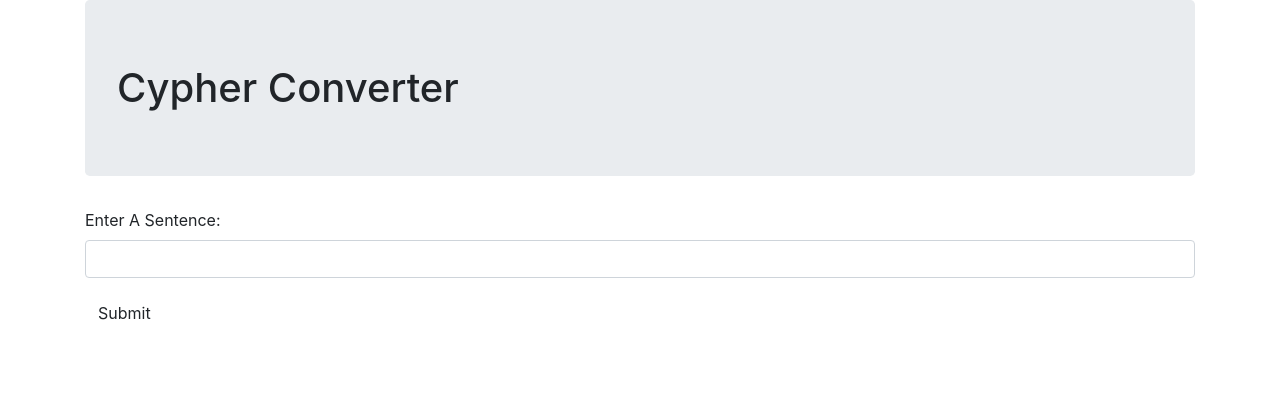
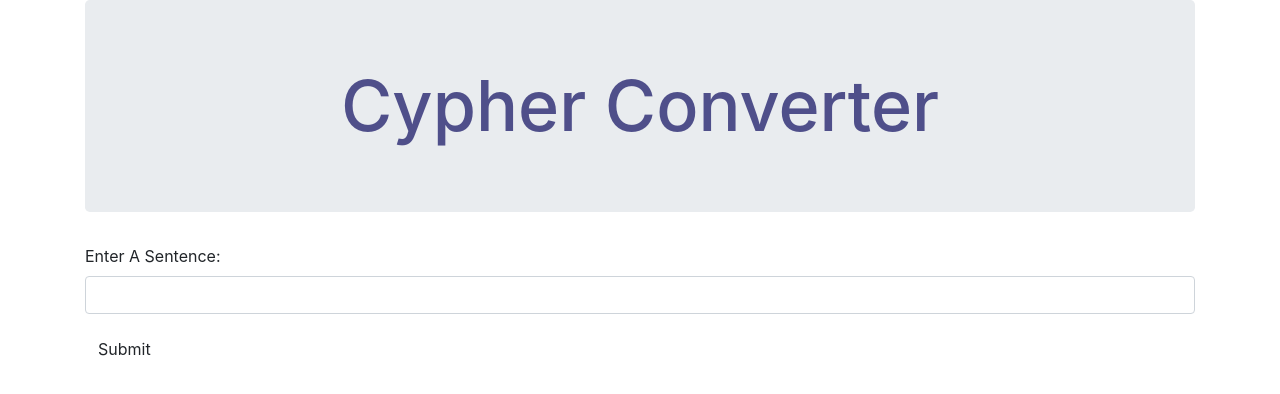
Before and after one commit to StollerSystem/cypher, a plain HTML site: page index.html in a window 1280 px wide. Drawn offline with Linux system fonts and the light colour scheme.

Commit message:
Add header styling

```diff
--- a/css/styles.css
+++ b/css/styles.css
@@ -1,5 +1,7 @@
 h1 {
   text-align: center;
+  color: rgb(79, 79, 138);
+  font-size: 70px;
 }
 
 h3 {
--- a/index.html
+++ b/index.html
@@ -1,5 +1,6 @@
 <head>
   <link href="css/bootstrap.css" rel="stylesheet" type="text/css">
+  <link href="css/styles.css" rel="stylesheet" type="text/css">
   <script src="js/jquery-3.5.1.js"></script>
   <script src="js/scripts.js"></script>
   <title>Cypher Code</title>
--- a/js/scripts.js
+++ b/js/scripts.js
@@ -40,6 +40,4 @@ $("#formOne").submit(function(event) {
   $(".finalSentence").append(sentenceConcat(userInput));
   $("#finalSentence").show();
 })
-
-
 });
```
